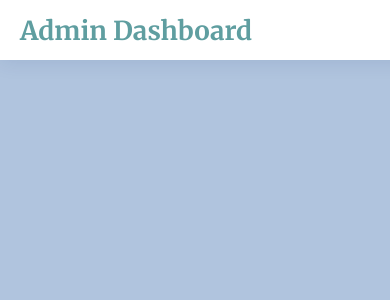
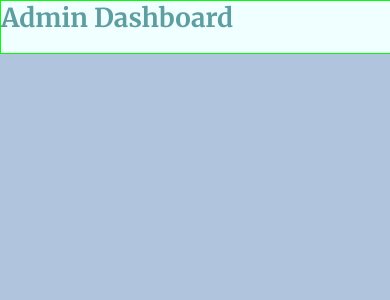
Before and after one commit to banuaggun/react-admin-dashboard, a React (Vite) app: page / in a window 390 px wide. Shown: the top 300 px of the page. Built offline with nearby package versions, Linux system fonts and the light colour scheme; some icons are missing.

Commit message:
Positioning within the header area -2

```diff
--- a/src/assets/styles/header.css
+++ b/src/assets/styles/header.css
@@ -1,22 +1,11 @@
-.header{
-  transition: all 0.5s;
-  z-index:997;
-  width:100%;
-  height:60px;
-  box-shadow: 0px 2px 20px rgba(1, 41, 112, 0.1);
-  background-color: #fff;
-  padding-left:20px;
-  display:flex;
-  justify-content: flex-start;
-  align-items:center;
-  position: fixed;
-  top:0;
-  left:0;
+@media only screen and (min-width:300px) and (max-width:600px){
+  header{
+    background-color:azure;
+    width:100%;
+    max-width:100%;
+    height:auto;
+    border:1px solid lime;
+    display:flex;
+    flex-direction: column;
+  }
 }
-
-.header .toggle-sidebar-btn{
-  font-size:32px;
-  padding-left: 10px;
-  cursor: pointer;
-  color:var(--primary);
-}
--- a/src/components/Header.jsx
+++ b/src/components/Header.jsx
@@ -8,7 +8,9 @@ function Header() {
   return (
     <header id='header' className='header'>
       {/* Logo Area */}
+      <div>
       <Logo />
+      </div>
       {/* Search Bar Area */}
       <SearchBar/>
       {/* Nav Area */}
```
